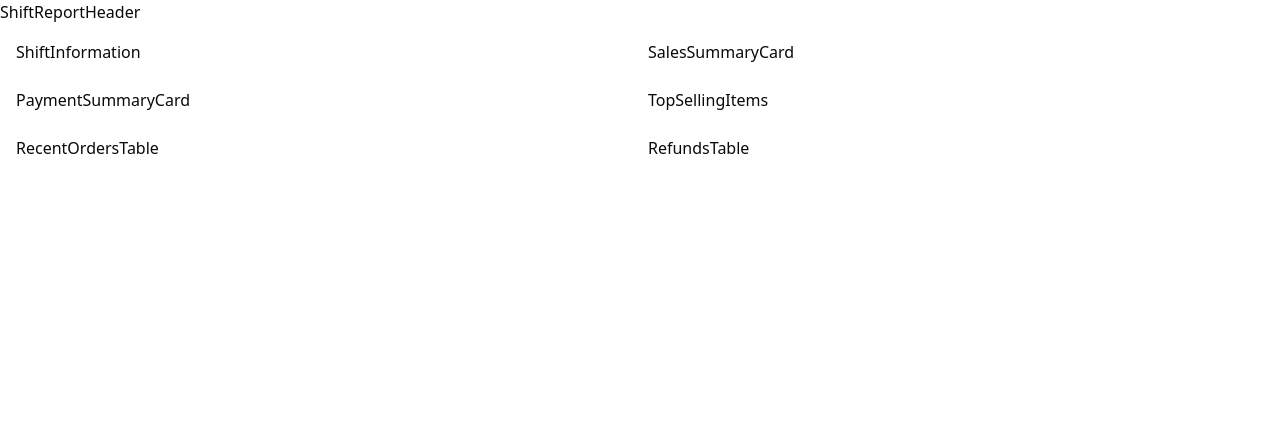
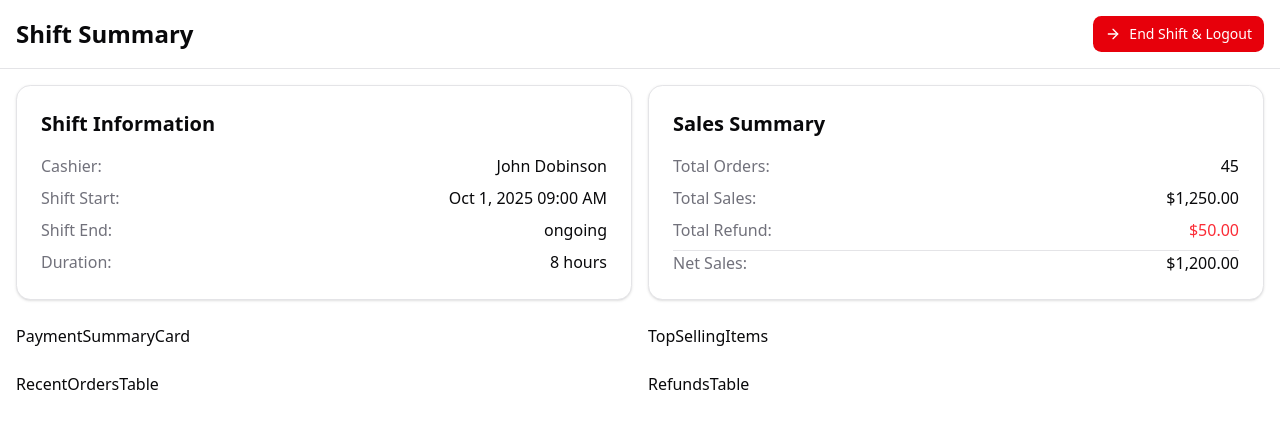
Before and after one commit to Jerry-Joy/POS-Point-Of-Sale-Inventory-Management-System, a React (Vite) app in the folder frontend/elira-pos-frontend/: page / in a window 1280 px wide. Shown: the top 428 px of the page. Built offline with nearby package versions, Linux system fonts and the light colour scheme.

Commit message:
Add Sales Summary and Shift Information components with enhanced UI using Card and CardContent

```diff
--- a/frontend/elira-pos-frontend/src/pages/cashier/Shift Report/SalesSummaryCard.jsx
+++ b/frontend/elira-pos-frontend/src/pages/cashier/Shift Report/SalesSummaryCard.jsx
@@ -1,8 +1,46 @@
+import { Card, CardContent } from '@/components/ui/card'
 import React from 'react'
 
+const shiftData = {
+  cashier:{
+    fullName: 'John Dobinson'
+  },
+  shiftStart: 'Oct 1, 2025 09:00 AM',
+  shiftEnd: "",
+  totalOrders: 45,
+  totalSales: "$1,250.00",
+  totalRefund: "$50.00",
+  netSales: "$1,200.00"
+}
 const SalesSummaryCard = () => {
   return (
-    <div>SalesSummaryCard</div>
+    <Card>
+      <CardContent>
+        <h2 className="text-xl font-semibold mb-4">Sales Summary</h2>
+
+        <div className="space-y-2">
+          <div className="flex justify-between">
+            <span className='text-muted-foreground'>Total Orders: </span>
+            <span className='font-medium'>{shiftData.totalOrders}</span>
+          </div>
+
+          <div className="flex justify-between">
+            <span className='text-muted-foreground'>Total Sales: </span>
+            <span className='font-medium'>{shiftData.totalSales}</span>
+          </div>
+
+          <div className="flex justify-between">
+            <span className='text-muted-foreground'>Total Refund: </span>
+            <span className='font-medium text-red-500'>{shiftData.totalRefund}</span>
+          </div>
+
+          <div className="flex justify-between border-t">
+            <span className='text-muted-foreground'>Net Sales: </span>
+            <span className='font-medium'>{shiftData.netSales}</span>
+          </div>
+        </div>
+      </CardContent>
+    </Card>
   )
 }
 
--- a/frontend/elira-pos-frontend/src/pages/cashier/Shift Report/ShiftInformation.jsx
+++ b/frontend/elira-pos-frontend/src/pages/cashier/Shift Report/ShiftInformation.jsx
@@ -1,8 +1,43 @@
+import { Card, CardContent } from '@/components/ui/card'
 import React from 'react'
+
+const shiftData = {
+  cashier:{
+    fullName: 'John Dobinson'
+  },
+  shiftStart: 'Oct 1, 2025 09:00 AM',
+  shiftEnd: ""
+}
 
 const ShiftInformation = () => {
   return (
-    <div>ShiftInformation</div>
+    <Card>
+      <CardContent>
+        <h2 className="text-xl font-semibold mb-4">Shift Information</h2>
+
+        <div className="space-y-2">
+          <div className="flex justify-between">
+            <span className='text-muted-foreground'>Cashier: </span>
+            <span className='font-medium'>{shiftData.cashier.fullName}</span>
+          </div>
+
+          <div className="flex justify-between">
+            <span className='text-muted-foreground'>Shift Start: </span>
+            <span className='font-medium'>{shiftData.shiftStart}</span>
+          </div>
+
+          <div className="flex justify-between">
+            <span className='text-muted-foreground'>Shift End: </span>
+            <span className='font-medium'>{shiftData.shiftEnd?shiftData.shiftEnd:"ongoing"}</span>
+          </div>
+
+          <div className="flex justify-between">
+            <span className='text-muted-foreground'>Duration: </span>
+            <span className='font-medium'>{"8 hours"}</span>
+          </div>
+        </div>
+      </CardContent>
+    </Card>
   )
 }
 
--- a/frontend/elira-pos-frontend/src/pages/cashier/Shift Report/ShiftReportHeader.jsx
+++ b/frontend/elira-pos-frontend/src/pages/cashier/Shift Report/ShiftReportHeader.jsx
@@ -1,8 +1,21 @@
+import { Button } from '@/components/ui/button'
+import { ArrowRight } from 'lucide-react'
 import React from 'react'
 
 const ShiftReportHeader = () => {
   return (
-    <div>ShiftReportHeader</div>
+    <div className='p-4 bg-card border-b' >
+      <div className="flex justify-between items-center">
+        <h1 className="text-2xl font-semibold">Shift Summary</h1>
+
+        <div className="flex gap-2">
+          <Button variant={"destructive"}>
+            <ArrowRight />
+            End Shift & Logout
+          </Button>
+        </div>
+      </div>
+    </div>
   )
 }
 
```
